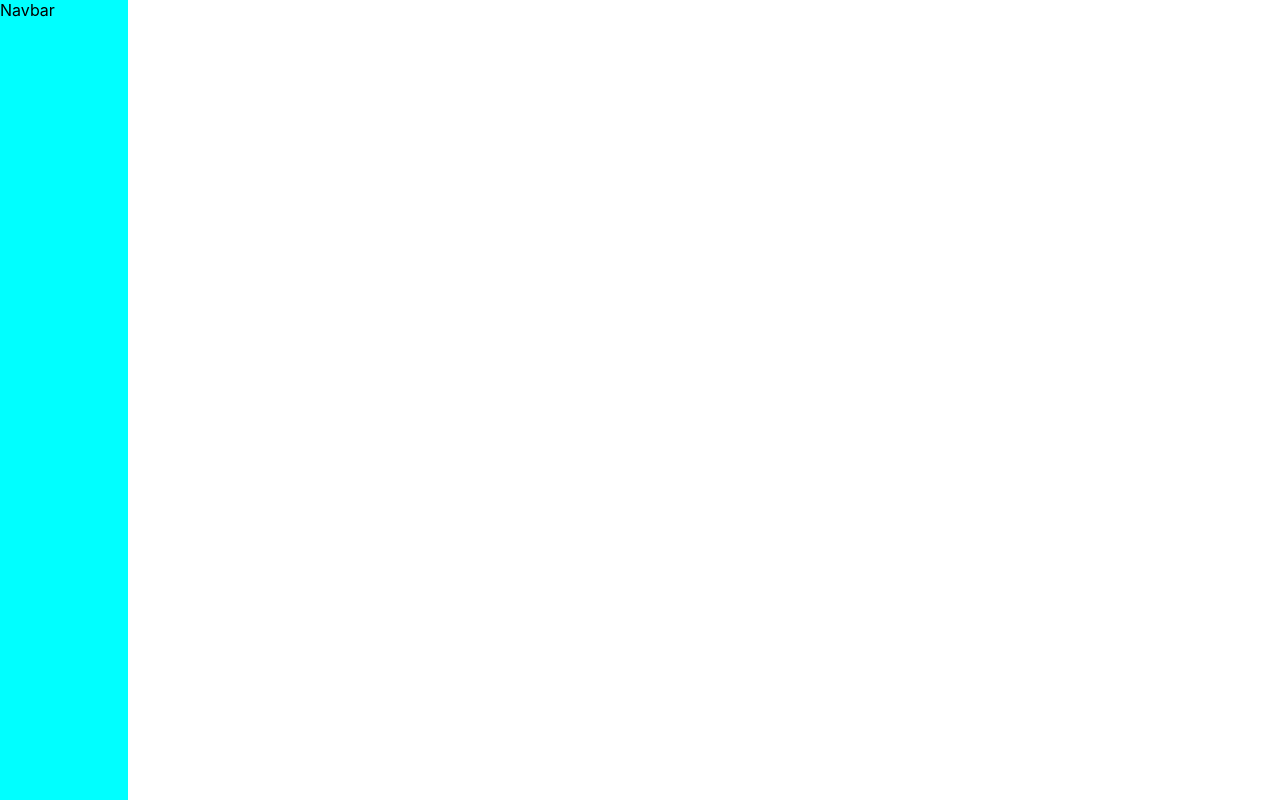
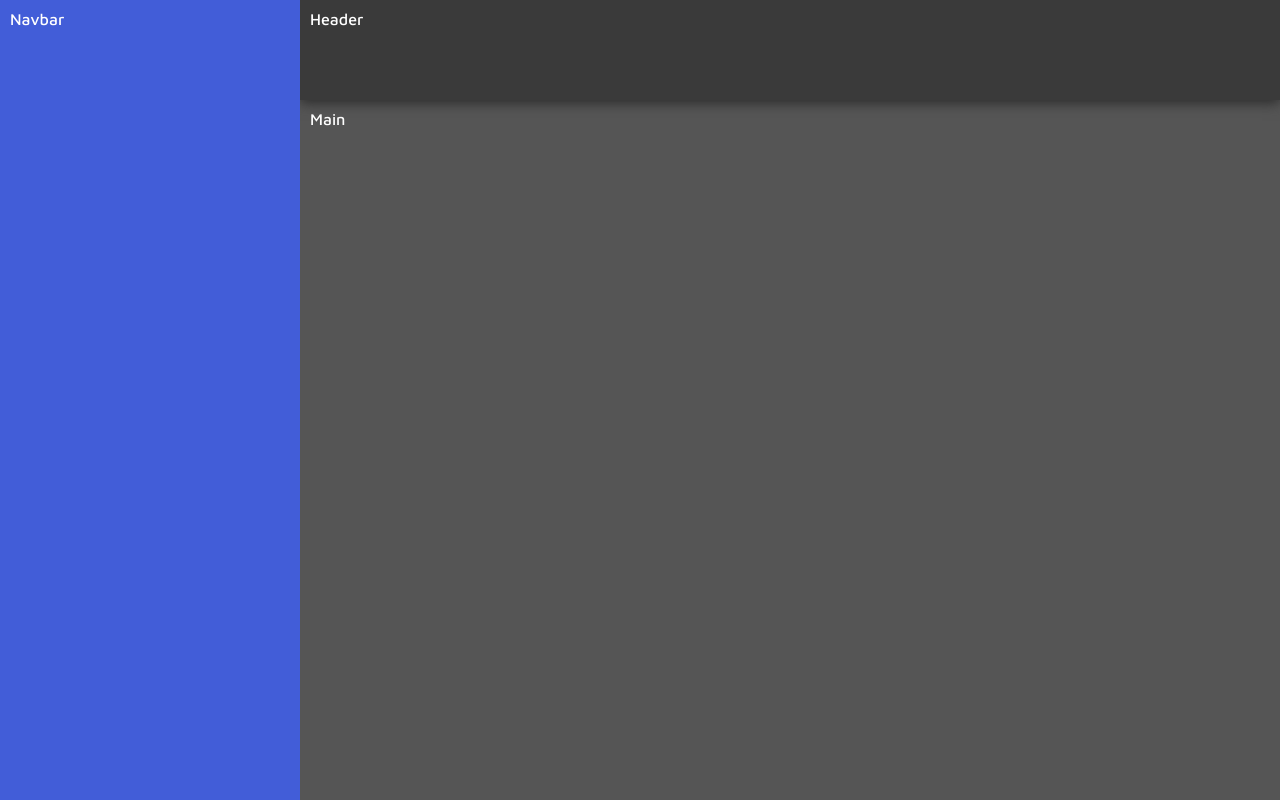
Before and after one commit to Juovitus/CS402, a React (Create React App) app in the folder frontend/: page / in a window 1280 px wide. Built offline with nearby package versions, Linux system fonts and the light colour scheme.

Commit message:
Created navbar, header, and main components of main screen. Created simple layout for them.

```diff
--- a/frontend/src/App.css
+++ b/frontend/src/App.css
@@ -1,5 +1,39 @@
-.nav {
-    background-color: aqua;
-    height: 100vh;
-    width: 10vw;
+@import url('https://fonts.googleapis.com/css2?family=Maven+Pro:wght@400;500;600;700;800;900&display=swap');
+/* Weights 400, 500, 600, 700, 800, 900 */
+
+html, body, #root, .App {
+    height: 100%;
+    font-family: Maven Pro;
 }
+
+.App {
+    display: grid;
+    grid-template: 100px 1fr / 300px 1fr;
+    grid-template-areas:
+        "nav header"
+        "nav main";
+    color: white;
+    font-weight: 500;
+}
+
+.App > * {
+    padding: 10px;
+}
+
+.Nav {
+    grid-area: nav;
+    background-color: rgb(66, 93, 216);
+    z-index: 2;
+}
+
+.Header {
+    grid-area: header;
+    background-color: rgb(58, 58, 58);
+    box-shadow: 0px 3px 12px 0 rgb(43, 43, 43);
+    z-index: 1;
+}
+
+.Main {
+    grid-area: main;
+    background-color: rgb(85, 85, 85);
+}
--- a/frontend/src/App.tsx
+++ b/frontend/src/App.tsx
@@ -1,13 +1,17 @@
 import React from 'react';
 import './App.css';
-import Navbar from './components/navbar/Navbar'
+import { Navbar } from './components/navbar/Navbar'
+import { Header } from './components/header/Header'
+import { Main } from './components/main/Main'
 
 function App() {
-  return (
-    <div className="App">
-        <Navbar/>
-    </div>
-  );
+    return (
+        <div className="App">
+            <Navbar text='Navbar'/>
+            <Header />
+            <Main />
+        </div>
+    );
 }
 
 export default App;
--- /dev/null
+++ b/frontend/src/components/header/Header.tsx
@@ -0,0 +1,11 @@
+import React from "react";
+
+interface Props {
+
+}
+
+export const Header: React.FC<Props> = () => {
+    return (
+        <div className='Header'>Header</div>
+    );
+}
--- /dev/null
+++ b/frontend/src/components/main/Main.tsx
@@ -0,0 +1,11 @@
+import React from "react";
+
+interface Props {
+
+}
+
+export const Main: React.FC<Props> = () => {
+    return (
+        <div className='Main'>Main</div>
+    );
+}
--- a/frontend/src/components/navbar/Navbar.tsx
+++ b/frontend/src/components/navbar/Navbar.tsx
@@ -1,14 +1,14 @@
 import React from "react";
 import '../../App.css'
 
-class Navbar extends React.Component {
-    render(): React.ReactNode {
-        return (
-            <div className="nav">
-                Navbar
-            </div>
-        );
-    }
+interface Props {
+    text: string
 }
 
-export default Navbar;
+export const Navbar: React.FC<Props> = ({text}) => {
+    return (
+        <div className="Nav">
+            {text}
+        </div>
+    );
+};
```
